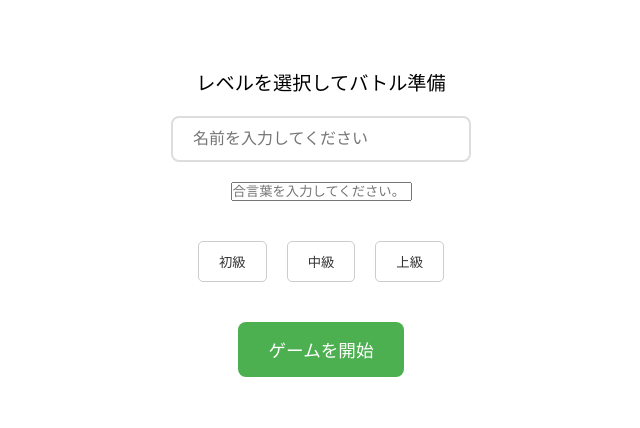
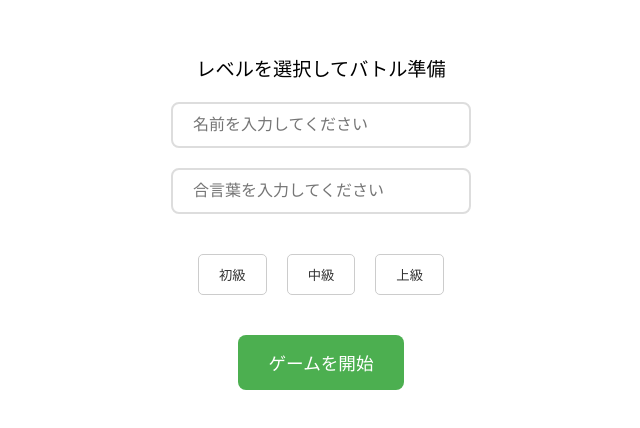
Before and after one commit to yoshiddddd/kichijoji_cipher, a Next.js app in the folder frontend/: page / in a window 1280 px wide. Shown: the part 178-606 px from the top of the page, without its empty margins (319-959 px from the left). Built offline with nearby package versions, Linux system fonts and the light colour scheme.

Commit message:
UIを修正

```diff
--- a/frontend/src/app/page.tsx
+++ b/frontend/src/app/page.tsx
@@ -26,7 +26,6 @@ export default function Home() {
   };
 
   const handleStartGame = () => {
-
     const newSocket = new WebSocket("ws://localhost:8080/ws");
     setSocket(newSocket);
     socketRef.current = newSocket;
@@ -36,7 +35,7 @@ export default function Home() {
       console.log("Connected to server");
       setMessage("ユーザーを探しています...");
       newSocket.send(
-        JSON.stringify({ type: "start", data: { roomLevel, name ,secretWord} })
+        JSON.stringify({ type: "start", data: { roomLevel, name, secretWord } })
       );
     };
 
@@ -47,10 +46,10 @@ export default function Home() {
       console.log(data);
 
       console.log("Received message:", event.data);
-      if(data.signal === "userLeft"){
+      if (data.signal === "userLeft") {
         alert("相手が退出しました.");
         window.location.reload();
-    }
+      }
       if (data.signal === "start") {
         setStart(true);
         setMessage("二人のユーザーが接続しました！ゲーム開始！");
@@ -63,7 +62,7 @@ export default function Home() {
         setResult(true);
         newSocket.close();
       }
-      if(data.signal === "alreadyExist"){
+      if (data.signal === "alreadyExist") {
         alert("すでに同じ合言葉が存在します。名前を変更してください。");
         window.location.reload();
       }
@@ -84,15 +83,14 @@ export default function Home() {
       alert("名前を入力してください");
       return;
     }
-    if(!secretWord){
-        alert("合言葉を入力してください");
-        return;
+    if (!secretWord) {
+      alert("合言葉を入力してください");
+      return;
     }
     if (!roomLevel) {
       alert("レベルを選択してください");
       return;
     }
-
   };
 
   const handleReset = () => {
@@ -181,10 +179,19 @@ export default function Home() {
               />
               <input
                 type="text"
-                placeholder="合言葉を入力してください。"
+                placeholder="合言葉を入力してください"
                 value={secretWord}
                 onChange={(e) => setSecretWord(e.target.value)}
-               />
+                style={{
+                  padding: "12px 20px",
+                  fontSize: "1rem",
+                  borderRadius: "8px",
+                  border: "2px solid #ddd",
+                  width: "300px",
+                  outline: "none",
+                  transition: "border-color 0.3s ease",
+                }}
+              />
               <div style={{ margin: "20px 0" }}>
                 <DifficultyLevelButton
                   label="初級"
```
